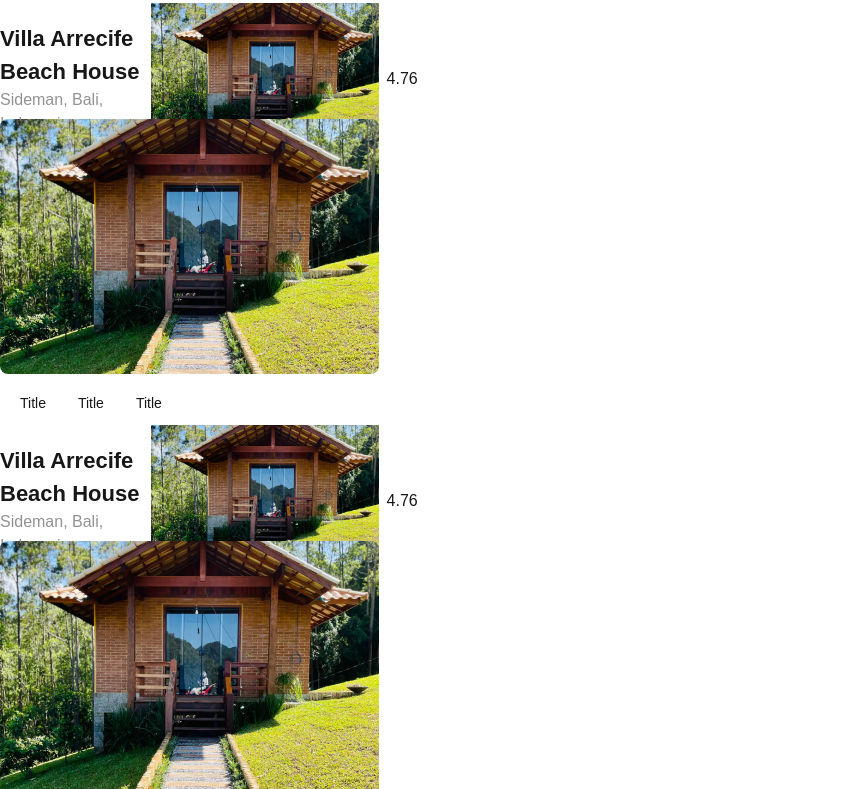
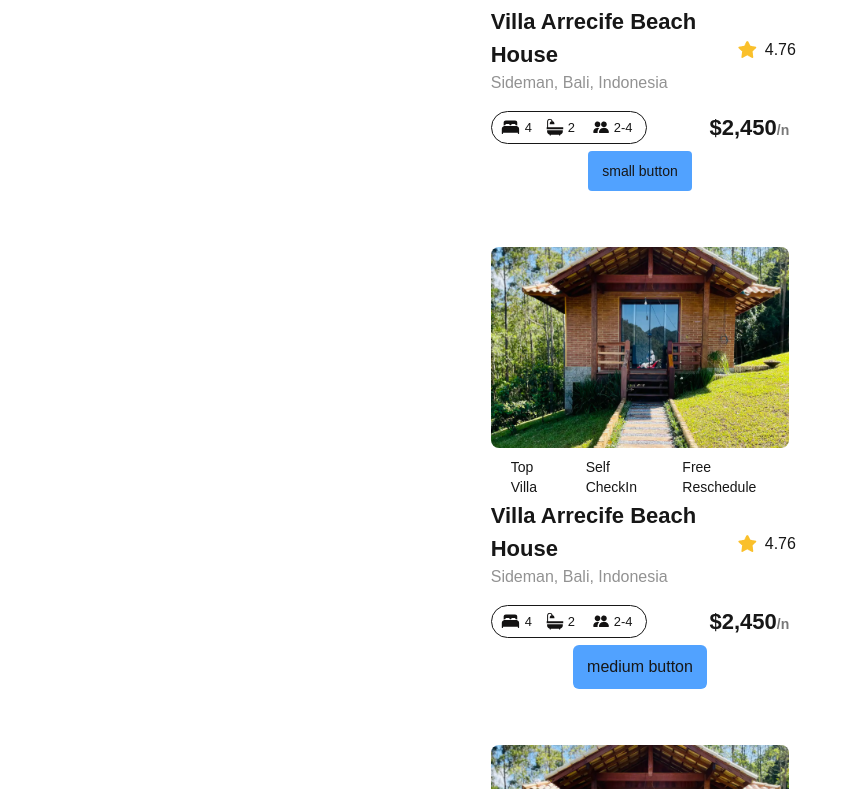
Before and after one commit to DarioDidi/alx-project-0x00-setup, a Next.js app in the folder alx-project-0x00/: page /landing in a window 1280 px wide. Shown: the part 331-1120 px from the top of the page, without its empty margins (0-859 px from the left). Built offline with nearby package versions, Linux system fonts and the light colour scheme.

Commit message:
add button elements

```diff
--- /dev/null
+++ b/alx-project-0x00/components/Button.tsx
@@ -0,0 +1,8 @@
+import { ButtonProps } from "@/interfaces";
+const Button: React.FC<ButtonProps> = ({ title, styles }) => {
+	return (
+		<button className={`${styles}`}>{title}</button>
+	)
+}
+
+export default Button;
--- a/alx-project-0x00/components/Card.tsx
+++ b/alx-project-0x00/components/Card.tsx
@@ -1,6 +1,6 @@
 import Image from "next/image"
 import HOUSE_IMAGE from "@/public/assets/images/house.png"
-import STAR_IMAGE from "@/public/assets/images/house.png"
+import STAR_IMAGE from "@/public/assets/images/star.png"
 import React from "react"
 import Pill from "./Pill"
 
@@ -8,7 +8,7 @@ import Pill from "./Pill"
 const Card: React.FC = () => {
 
 	return (
-		<div className="h-[422px] w-[378.56px] cursor-pointer hover:shadow-md hover:rounded-lg ">
+		<div className="h-[422px] w-[378.56px] cursor-pointer hover:shadow-md hover:rounded-lg mt-4 mb-4 p-10 ">
 			<Image className="rounded-lg" src={HOUSE_IMAGE} width={378.56} height={299.37} alt="house image" />
 			<div className="p-2 flex gap-2 mt-2">
 				<Pill title="Top Villa" />
--- a/alx-project-0x00/components/Pill.tsx
+++ b/alx-project-0x00/components/Pill.tsx
@@ -1,7 +1,9 @@
-const Pill: React.FC = () => {
+import { PillProps } from "@/interfaces";
+
+const Pill: React.FC<PillProps> = ({ title }) => {
 	return (
 		<div className="flex justify-center items-center bg[#F9F9F9] px-3 w-auto h-[27px] rounded-full">
-			<p className="text-sm ">Title</p>
+			<p className="text-sm ">{title}</p>
 		</div>
 	)
 }
--- a/alx-project-0x00/pages/landing.tsx
+++ b/alx-project-0x00/pages/landing.tsx
@@ -1,12 +1,16 @@
 import Card from "@/components/Card";
-
+import Button from "@/components/Button";
 const Landing: React.FC = () => {
   return (
-    <div>
+    <div className="flex flex-col justify-center justify-content-center items-center">
       <h1 className="text-xl font-extralight">Landing Page</h1>
       <Card />
+      <Button title="small button" styles="text-sm px-3 py-2 rounded-sm bg-blue-400 font-bold hover:bg-violet-700 font-medium hover:ring-2 hover:border-2 border-2 border-transparent hover:border-black hover:ring-violet-700" />
+
       <Card />
+      <Button title="medium button" styles="text-md px-3 py-2 rounded-md bg-blue-400 font-bold hover:bg-violet-700 font-medium hover:ring-2 hover:border-2 border-2 border-transparent hover:border-black hover:ring-violet-700" />
       <Card />
+      <Button title="large button" styles="text-lg px-3 py-2 rounded-lg bg-blue-400 font-bold hover:bg-violet-700 font-medium hover:ring-2 hover:border-2 border-2 border-transparent hover:border-black hover:ring-violet-700" />
     </div>
   )
 }
```
Also changed, not shown: alx-project-0x00/interfaces/index.ts (+13 -0 lines).
